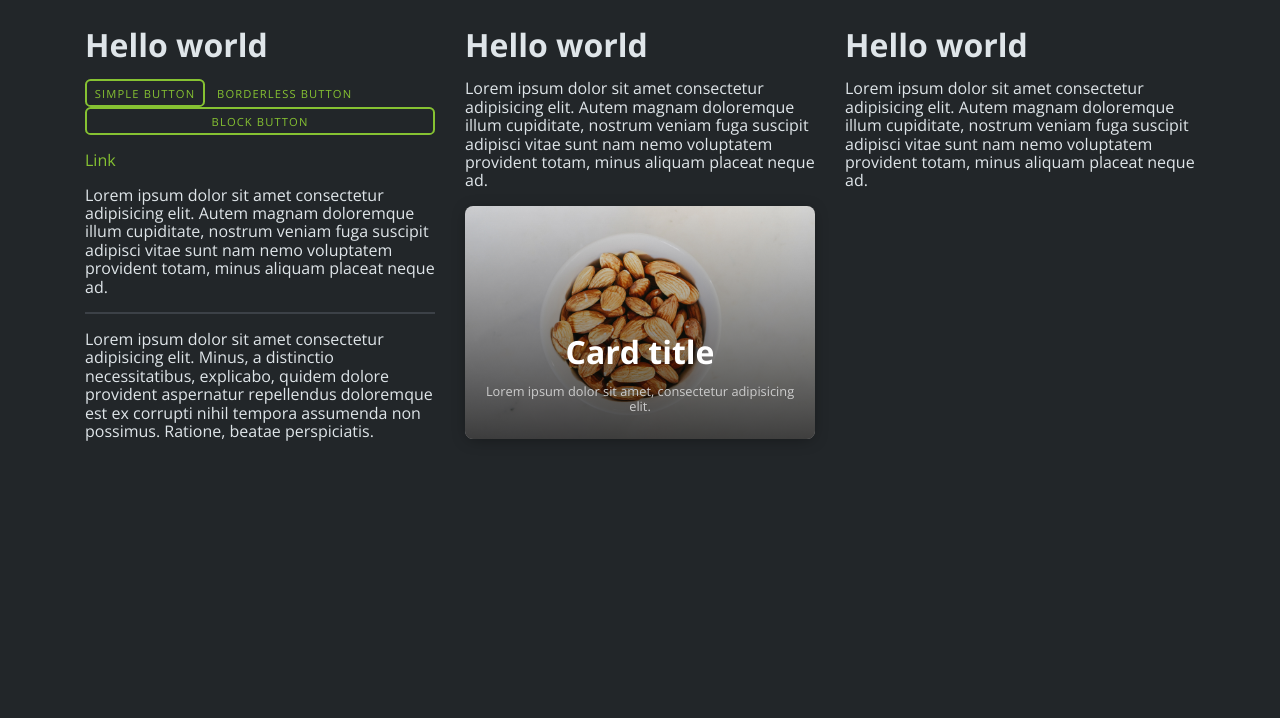
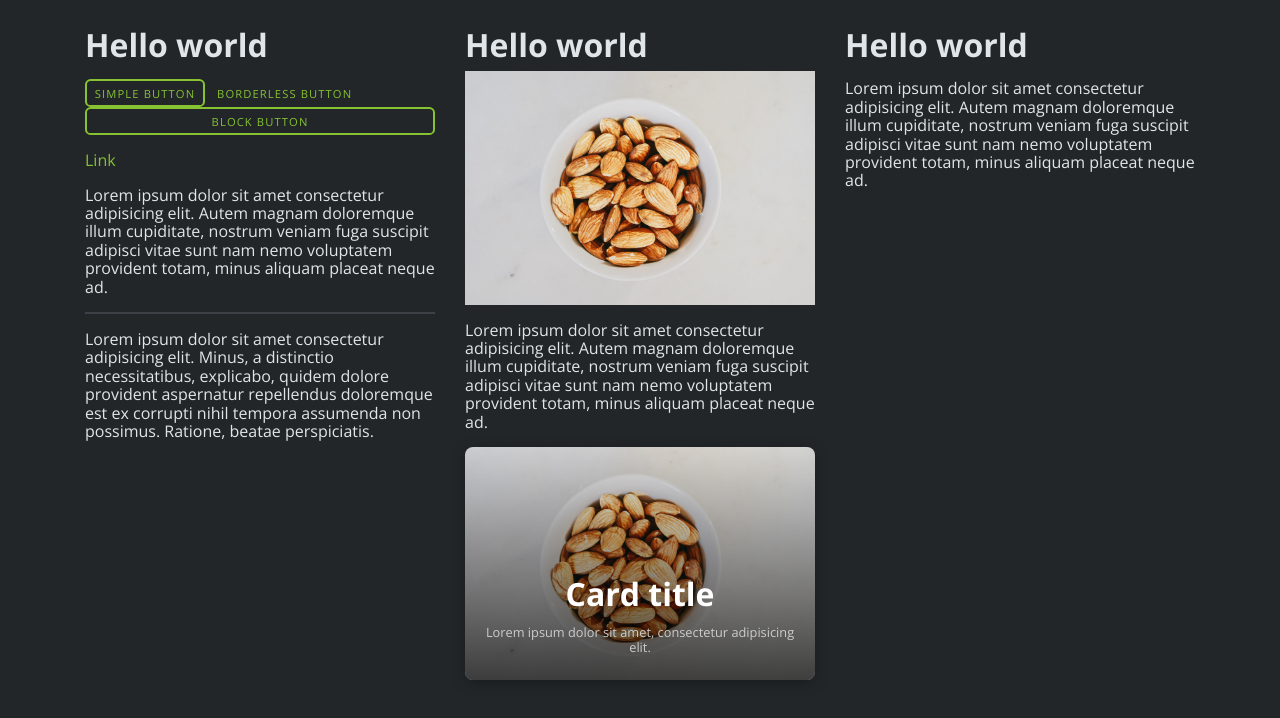
Before and after one commit to haba-kudzaev/CoreX, a website: page index.html in a window 1280 px wide. Drawn offline with nearby package versions, Linux system fonts and the light colour scheme; files that its build step writes are made by us from their sources.

Commit message:
Img: добавил возможность скруглить изображение
- crx-img="round": полностью круглое изображение (использовать к квадратным изобр.)
- crx-img="rounded": закругленное по краям изобр.

```diff
--- a/index.html
+++ b/index.html
@@ -24,6 +24,7 @@
         </div>
         <div class="col-md-4">
           <h2>Hello world</h2>
+          <img src="image.jpg" alt="" crx-img="circle">
           <p>Lorem ipsum dolor sit amet consectetur adipisicing elit. Autem magnam doloremque illum cupiditate, nostrum veniam fuga suscipit adipisci vitae sunt nam nemo voluptatem provident totam, minus aliquam placeat neque ad.</p>
           <div class="crx-card" crx-card="centered">
             <a href="https://google.com" class="crx-card-link"></a>
--- a/scss/_base.scss
+++ b/scss/_base.scss
@@ -37,3 +37,15 @@ a {
   &:active { color: $color-active; }
 
 }
+
+img {
+
+  overflow: none;
+  max-width: 100%;
+  max-height: 100%;
+  vertical-align: middle;
+
+  &[crx-img="round"] { @include crxBorderRadius(100%); }
+  &[crx-img="rounded"] { @include crxBorderRadius(); }
+
+}
```
